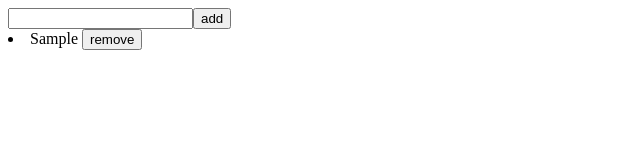
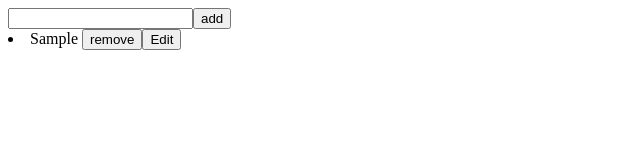
Before and after one commit to mojtabafallah/list, a Vue app: page / in a window 1280 px wide. Both pictures are taken after typing "Sample" into the empty fields and a click on the button "add". Shown: the top 160 px of the page, without its empty margins (0-640 px from the left). Built offline with nearby package versions, Linux system fonts and the light colour scheme.

Commit message:
added update value

```diff
--- a/src/App.vue
+++ b/src/App.vue
@@ -5,6 +5,8 @@ import { remove } from '@vue/shared';
 export default {
   data() {
     return {
+      key_change:-1,
+      edit_mode : false,
       content: '',
       items: []
     }
@@ -18,6 +20,16 @@ export default {
     },
     remove(value) {
       this.items.splice(this.items.indexOf(value), 1);
+    },
+    set_value_input(value){
+      this.content = this.items[value];
+      this.edit_mode =true;
+      this.key_change = value;
+    },
+    applay_change(new_value){
+      this.items[this.key_change] = new_value;
+      this.edit_mode =false;
+      this.content = '';
     }
   }
 }
@@ -25,8 +37,10 @@ export default {
 
 <template>
   <input v-model="content">
-  <button @click="add_to_list(content)">add</button>
-  <li v-for="item in items">
+  <button v-if="!edit_mode" @click="add_to_list(content)">add</button>
+  <button v-else @click="applay_change(content)">Apply</button>
+  <li v-for="(item, key) in items">
     {{ item }} <button @click="remove(item)">remove</button>
+    <button @click="set_value_input(key)">Edit</button>
   </li>
 </template>
```
